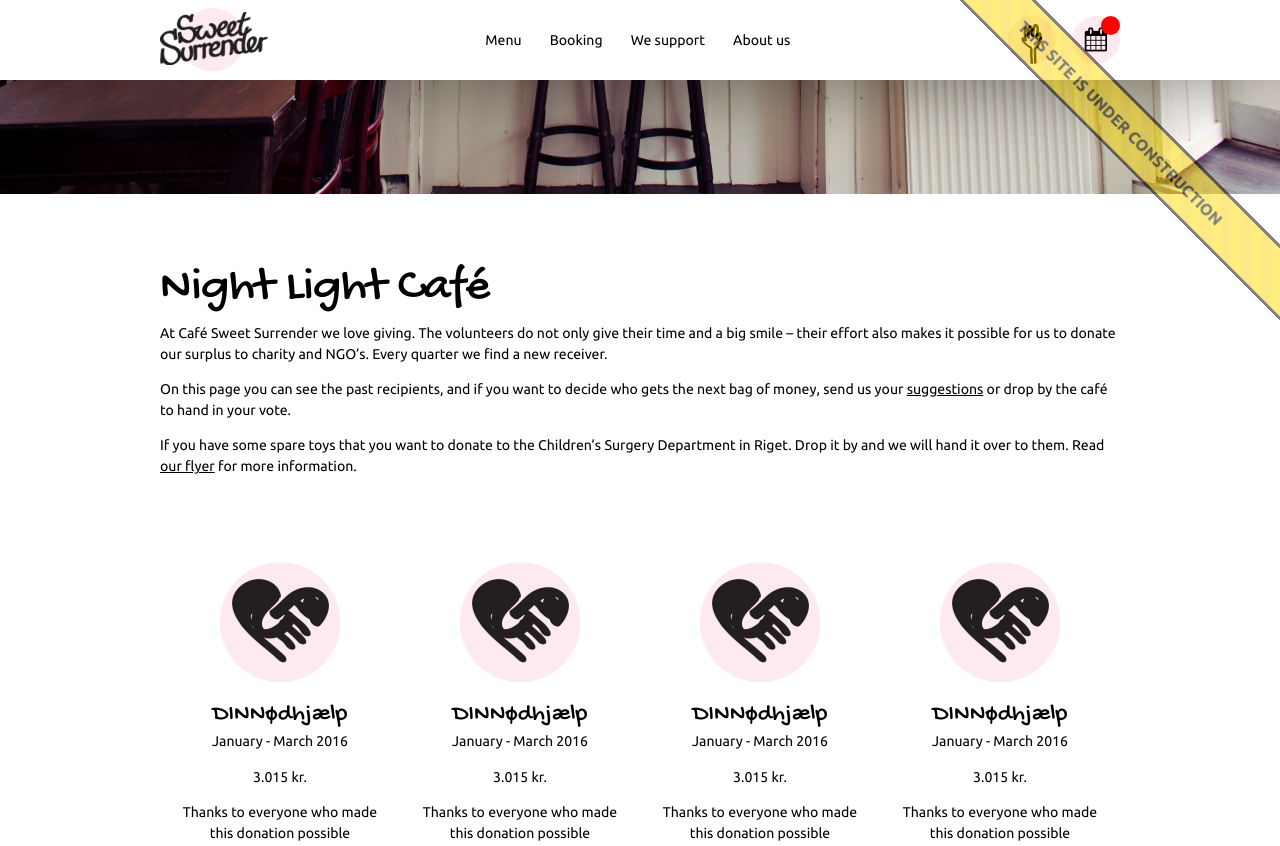
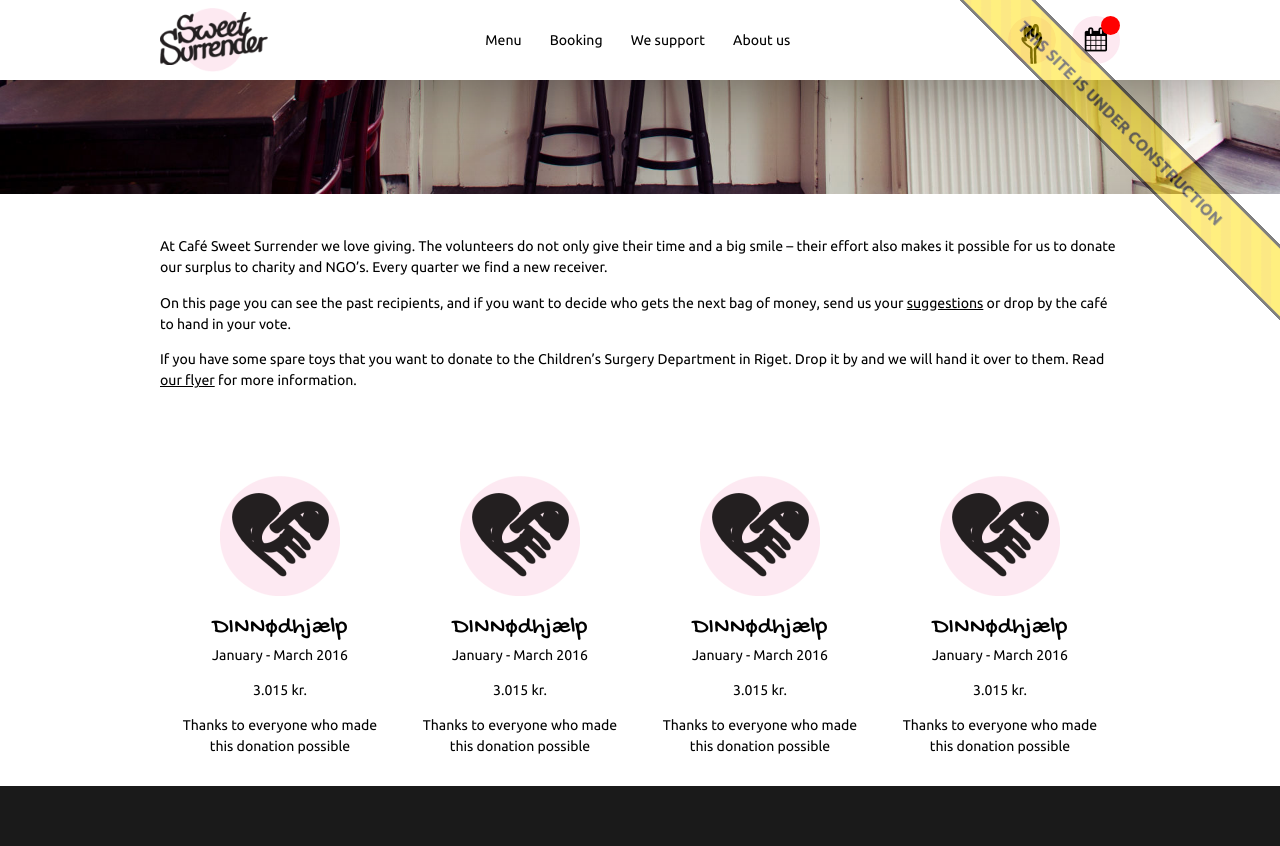
Before and after one commit to sweetsurrenderdk/sweetsurrenderdk.github.io, a Jekyll site: the page built from content/en/567d4e622341243144e3f58fc8b675a711a9ad17.md, in a window 1280 px wide and 900 px high, scrolled down 706 px, cut to the strip 0-846 px from the top of the window. Built offline with Jekyll 4.4.1, drawn with Linux system fonts in a browser that asks for light colours.

Commit message:
Commit from HashBrown CMS

```diff
--- a/content/en/567d4e622341243144e3f58fc8b675a711a9ad17.md
+++ b/content/en/567d4e622341243144e3f58fc8b675a711a9ad17.md
@@ -12,7 +12,7 @@ sections:
             text: null
     -
         template: richTextSection
-        text: "## Night Light Café\n\nAt Café Sweet Surrender we love giving. The volunteers do not only give their time and a big smile – their effort also makes it possible for us to donate our surplus to charity and NGO’s. Every quarter we find a new receiver.\n\nOn this page you can see the past recipients, and if you want to decide who gets the next bag of money, send us your [suggestions](#suggest-an-organisation) or drop by the café to hand in your vote.\n\nIf you have some spare toys that you want to donate to the Children's Surgery Department in Riget. Drop it by and we will hand it over to them. Read [our flyer](#) for more information."
+        text: "At Café Sweet Surrender we love giving. The volunteers do not only give their time and a big smile – their effort also makes it possible for us to donate our surplus to charity and NGO’s. Every quarter we find a new receiver.\n\nOn this page you can see the past recipients, and if you want to decide who gets the next bag of money, send us your [suggestions](#suggest-an-organisation) or drop by the café to hand in your vote.\n\nIf you have some spare toys that you want to donate to the Children's Surgery Department in Riget. Drop it by and we will hand it over to them. Read [our flyer](#) for more information."
     -
         template: supportedOrganisations
         organisations:
```
